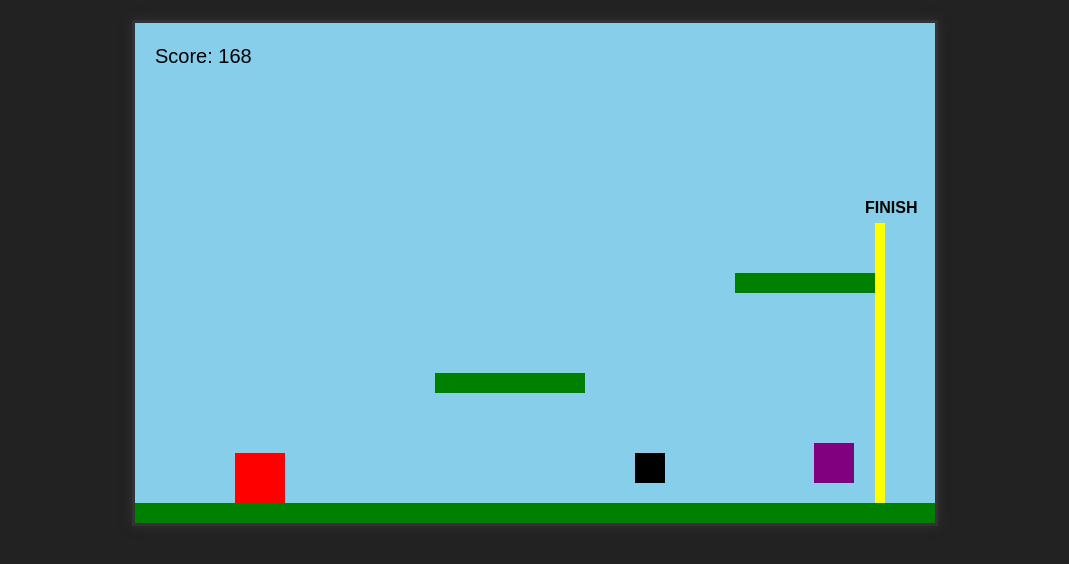
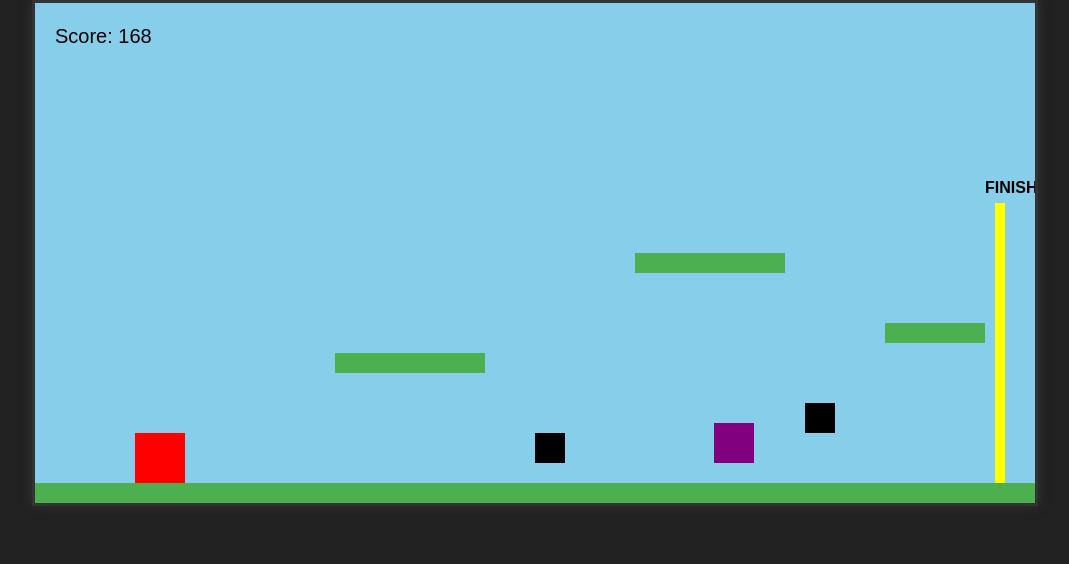
Before and after one commit to Ellaa18/platformer-game, a plain HTML site: page index.html in a window 1280 px wide. Both pictures are taken after a click on the button "Start". Shown: the whole page, without its empty margins (105-1174 px from the left). Drawn offline with Linux system fonts and the light colour scheme.

Commit message:
commit an update

```diff
--- a/index.html
+++ b/index.html
@@ -1,5 +1,5 @@
 <!DOCTYPE html>
-<html lang="en" >
+<html lang="en">
 <head>
   <meta charset="UTF-8" />
   <title>Platformer Adventure</title>
@@ -18,7 +18,7 @@
     <button onclick="exitGame()">Exit</button>
   </div>
 
-  <canvas id="gameCanvas" width="800" height="500"></canvas>
+  <canvas id="gameCanvas" width="1000" height="500"></canvas>
 
   <script src="script.js"></script>
 </body>
--- a/script.js
+++ b/script.js
@@ -24,13 +24,13 @@ const platforms = [
   { x: 0, y: CANVAS_HEIGHT - 20, width: CANVAS_WIDTH, height: 20 }, // ground
   { x: 300, y: CANVAS_HEIGHT - 150, width: 150, height: 20 },
   { x: 600, y: CANVAS_HEIGHT - 250, width: 150, height: 20 },
-  { x: 900, y: CANVAS_HEIGHT - 200, width: 150, height: 20 },
+  { x: 850, y: CANVAS_HEIGHT - 180, width: 100, height: 20 },
 ];
 
 // Obstacles
 const obstacles = [
   { x: 500, y: CANVAS_HEIGHT - 70, width: 30, height: 30 },
-  { x: 800, y: CANVAS_HEIGHT - 100, width: 30, height: 30 },
+  { x: 770, y: CANVAS_HEIGHT - 100, width: 30, height: 30 },
 ];
 
 // Moving enemy
@@ -43,36 +43,36 @@ const enemy = {
   color: "purple",
 };
 
-// Finishing line (yellow vertical)
+// Finish line
 const goal = {
-  x: CANVAS_WIDTH - 60,
+  x: CANVAS_WIDTH - 40,
   y: CANVAS_HEIGHT - 300,
   width: 10,
   height: 280,
   color: "yellow",
 };
 
-// Physics
 const gravity = 1.5;
 const jumpForce = 20;
 
-// Input keys
+// Input handling
 const keys = {};
 document.addEventListener("keydown", e => keys[e.key] = true);
 document.addEventListener("keyup", e => keys[e.key] = false);
 
+// Drawing functions
 function drawPlayer() {
   ctx.fillStyle = player.color;
   ctx.fillRect(player.x, player.y, player.width, player.height);
 }
 
 function drawPlatforms() {
-  ctx.fillStyle = "green";
+  ctx.fillStyle = "#4CAF50";
   platforms.forEach(p => ctx.fillRect(p.x, p.y, p.width, p.height));
 }
 
 function drawObstacles() {
-  ctx.fillStyle = "black";
+  ctx.fillStyle = "#000";
   obstacles.forEach(o => ctx.fillRect(o.x, o.y, o.width, o.height));
 }
 
@@ -84,7 +84,6 @@ function drawEnemy() {
 function drawGoal() {
   ctx.fillStyle = goal.color;
   ctx.fillRect(goal.x, goal.y, goal.width, goal.height);
-  // Add "FINISH" label
   ctx.fillStyle = "black";
   ctx.font = "bold 16px Arial";
   ctx.fillText("FINISH", goal.x - 10, goal.y - 10);
@@ -96,6 +95,7 @@ function drawScore() {
   ctx.fillText(`Score: ${score}`, 20, 40);
 }
 
+// Game logic
 function checkPlatformCollision() {
   let onGround = false;
   platforms.forEach(p => {
@@ -111,13 +111,12 @@ function checkPlatformCollision() {
       onGround = true;
     }
   });
-  if (!onGround) {
-    player.dy += gravity;
-  }
+
+  if (!onGround) player.dy += gravity;
 }
 
 function checkObstacleCollision() {
-  obstacles.forEach(o => {
+  for (const o of obstacles) {
     if (
       player.x < o.x + o.width &&
       player.x + player.width > o.x &&
@@ -125,10 +124,10 @@ function checkObstacleCollision() {
       player.y + player.height > o.y
     ) {
       endGame();
+      return;
     }
-  });
+  }
 
-  // Enemy collision
   if (
     player.x < enemy.x + enemy.width &&
     player.x + player.width > enemy.x &&
@@ -142,13 +141,14 @@ function checkObstacleCollision() {
 function movePlayer() {
   if (keys["ArrowRight"] || keys["d"]) player.x += 5;
   if (keys["ArrowLeft"] || keys["a"]) player.x -= 5;
+
   if ((keys["ArrowUp"] || keys["w"] || keys[" "]) && !player.jumping) {
     player.dy = -jumpForce;
     player.jumping = true;
   }
+
   player.y += player.dy;
 
-  // Keep player inside canvas horizontally
   if (player.x < 0) player.x = 0;
   if (player.x + player.width > CANVAS_WIDTH) player.x = CANVAS_WIDTH - player.width;
 }
@@ -189,7 +189,7 @@ function gameLoop() {
   drawPlayer();
   drawScore();
 
-  score++; // Increase score over time
+  score++;
 
   requestAnimationFrame(gameLoop);
 }
@@ -215,8 +215,6 @@ function restartGame() {
 }
 
 function exitGame() {
-  // If window.close() doesn't work (usually on browsers),
-  // we can redirect to a goodbye page or just reload:
   alert("Thanks for playing!");
   window.location.reload();
 }
@@ -224,7 +222,7 @@ function exitGame() {
 function endGame(won = false) {
   gameRunning = false;
   gameOver = true;
-  const message = won ? "You Win! 🎉" : "Game Over!";
+  const message = won ? "🎉 You Win!" : "Game Over!";
   document.getElementById("game-over-message").textContent = message;
   document.getElementById("game-over-screen").classList.remove("hidden");
 }
--- a/style.css
+++ b/style.css
@@ -7,7 +7,7 @@ body {
 
 canvas {
   display: block;
-  margin: 20px auto;
+  margin: 0 auto;
   background-color: #87CEEB; /* sky blue */
   border: 3px solid #333;
   box-shadow: 0 0 10px #333;
```
